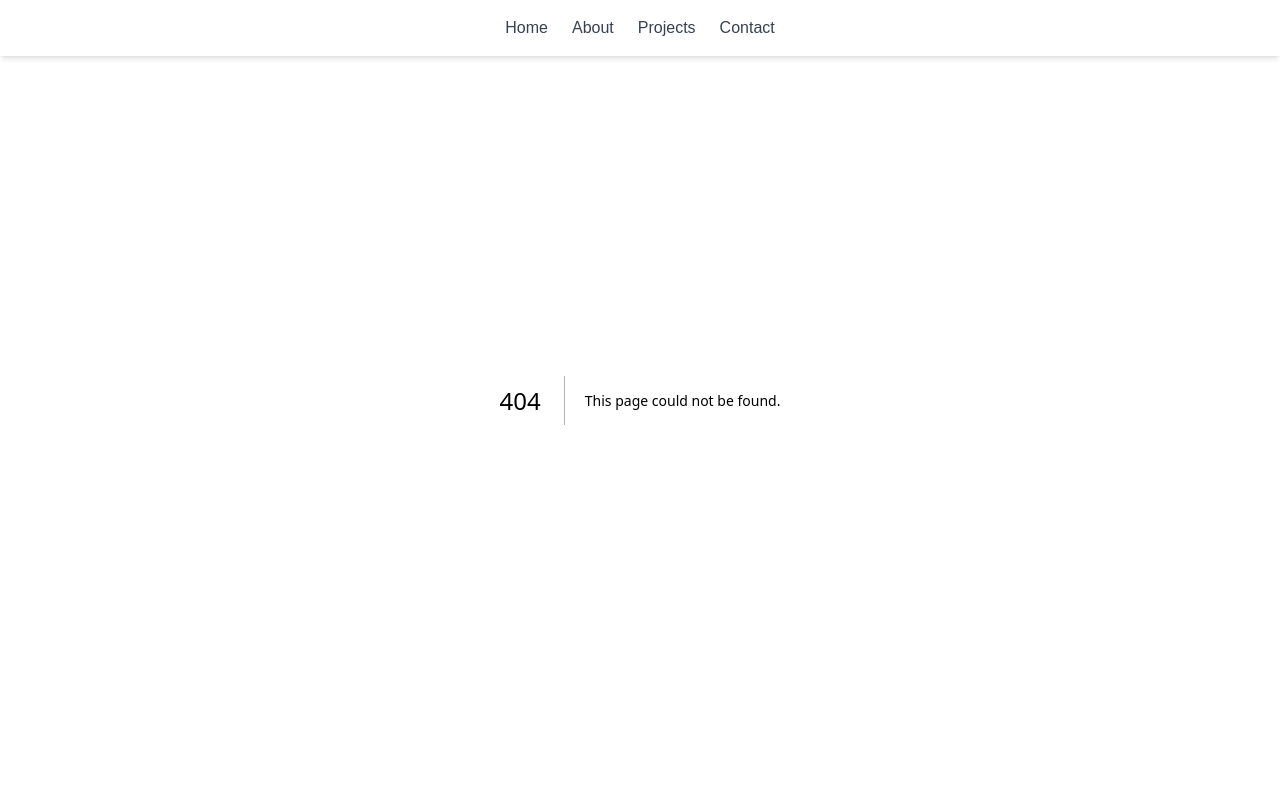
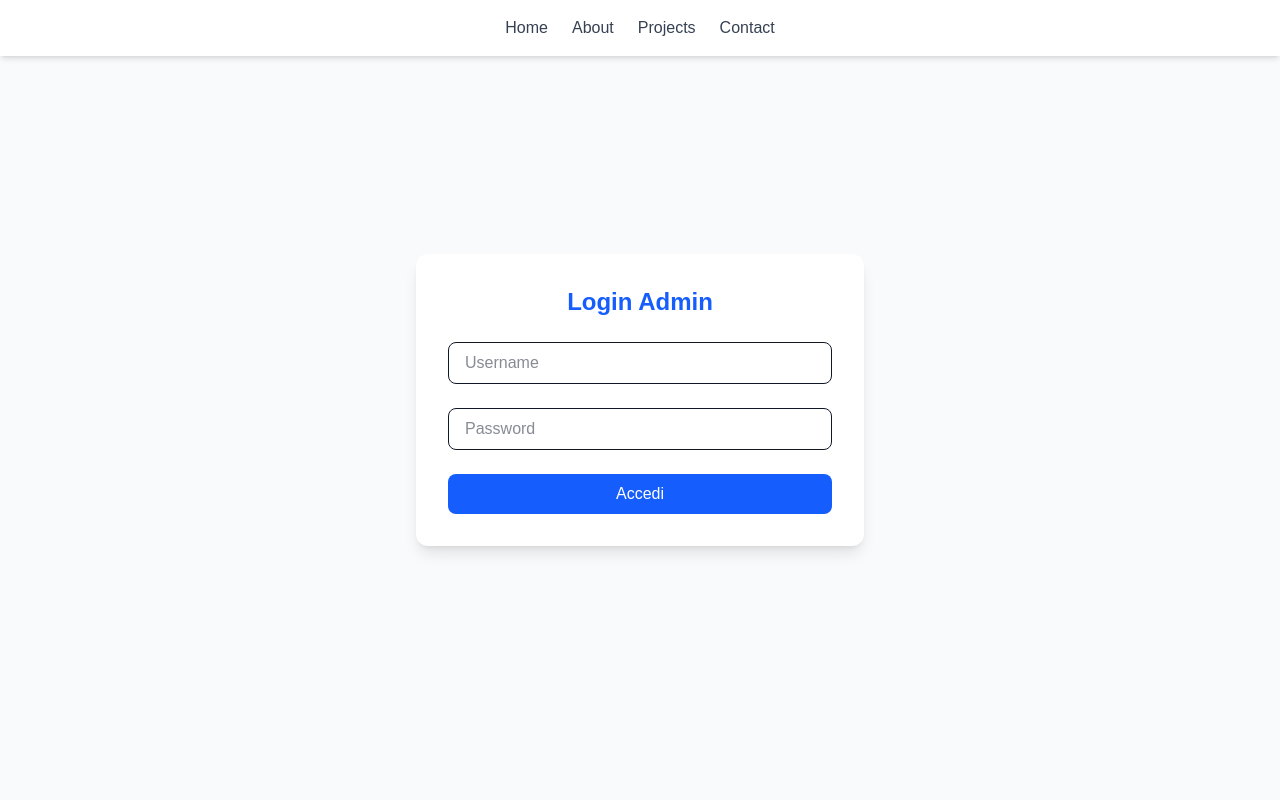
Before and after one commit to aitsu01/portfolio-devops, a Next.js app: page /admin/login in a window 1280 px wide. Before the commit this address had no page. Shown: the top 800 px of the page. Built offline with nearby package versions, Linux system fonts and the light colour scheme.

Commit message:
sezione admin messages read aggiunta

```diff
--- a/package.json
+++ b/package.json
@@ -11,6 +11,7 @@
   "dependencies": {
     "@prisma/client": "^6.15.0",
     "next": "15.5.2",
+    "next-auth": "^4.24.11",
     "react": "19.1.0",
     "react-dom": "19.1.0",
     "react-icons": "^5.5.0",
--- /dev/null
+++ b/src/app/admin/login/page.tsx
@@ -0,0 +1,60 @@
+"use client"
+import { signIn } from "next-auth/react"
+import { useState } from "react"
+import { useRouter } from "next/navigation"
+
+export default function LoginPage() {
+  const [user, setUser] = useState({ username: "", password: "" })
+  const router = useRouter()
+
+  const handleSubmit = async (e: React.FormEvent) => {
+    e.preventDefault()
+    const res = await signIn("credentials", {
+      redirect: false,
+      username: user.username,
+      password: user.password,
+    })
+
+    if (!res?.error) {
+      router.push("/admin/messages")
+    } else {
+      alert("Credenziali errate")
+    }
+  }
+
+  return (
+    <main className="min-h-screen flex items-center justify-center bg-gray-50">
+      <form
+        onSubmit={handleSubmit}
+        className="bg-white shadow-lg rounded-xl p-8 w-full max-w-md space-y-6"
+      >
+        <h1 className="text-2xl font-bold text-center text-blue-600">Login Admin</h1>
+
+        <input
+          type="text"
+          placeholder="Username"
+          value={user.username}
+          onChange={(e) => setUser({ ...user, username: e.target.value })}
+          className="w-full px-4 py-2 border rounded-lg text-gray-900"
+          required
+        />
+
+        <input
+          type="password"
+          placeholder="Password"
+          value={user.password}
+          onChange={(e) => setUser({ ...user, password: e.target.value })}
+          className="w-full px-4 py-2 border rounded-lg text-gray-900"
+          required
+        />
+
+        <button
+          type="submit"
+          className="w-full bg-blue-600 text-white py-2 rounded-lg hover:bg-blue-700"
+        >
+          Accedi
+        </button>
+      </form>
+    </main>
+  )
+}
--- /dev/null
+++ b/src/app/admin/messages/LogoutButton.tsx
@@ -0,0 +1,14 @@
+"use client"
+
+import { signOut } from "next-auth/react"
+
+export default function LogoutButton() {
+  return (
+    <button
+      onClick={() => signOut({ callbackUrl: "/" })}
+      className="px-4 py-2 bg-red-600 text-white rounded-lg hover:bg-red-700 transition"
+    >
+      Logout
+    </button>
+  )
+}
--- a/src/app/admin/messages/page.tsx
+++ b/src/app/admin/messages/page.tsx
@@ -1,26 +1,35 @@
-"use client"
-import useSWR from "swr"
+import { getServerSession } from "next-auth"
+import { prisma } from "@/lib/prisma"
+import { redirect } from "next/navigation"
+import authConfig from "@/app/api/auth/[...nextauth]/route"
+import LogoutButton from "./LogoutButton"
 
-const fetcher = (url: string) => fetch(url).then((res) => res.json())
+export default async function AdminMessagesPage() {
+  const session = await getServerSession(authConfig)
 
-export default function AdminMessagesPage() {
-  const { data, error } = useSWR("/api/messages", fetcher)
+  if (!session) {
+    redirect("/admin/login")
+  }
 
-  if (error) return <div className="p-10 text-red-600">Errore nel caricamento</div>
-  if (!data) return <div className="p-10">Caricamento...</div>
+  const messages = await prisma.message.findMany({
+    orderBy: { createdAt: "desc" },
+  })
 
   return (
     <main className="min-h-screen bg-gray-50 py-16 px-6 flex flex-col items-center">
       <section className="max-w-5xl w-full">
-        <h1 className="text-4xl font-bold mb-10 text-center text-gray-900">
-          Messaggi ricevuti
-        </h1>
+        <div className="flex justify-between items-center mb-10">
+          <h1 className="text-4xl font-bold text-gray-900">
+            Messaggi ricevuti
+          </h1>
+          <LogoutButton />
+        </div>
 
-        {data.length === 0 ? (
+        {messages.length === 0 ? (
           <p className="text-gray-600 text-center">Nessun messaggio trovato.</p>
         ) : (
           <div className="space-y-4">
-            {data.map((m: any) => (
+            {messages.map((m) => (
               <div
                 key={m.id}
                 className="p-6 border rounded-xl shadow bg-white hover:shadow-lg transition"
--- /dev/null
+++ b/src/app/api/auth/[...nextauth]/route.ts
@@ -0,0 +1,31 @@
+import NextAuth from "next-auth"
+import CredentialsProvider from "next-auth/providers/credentials"
+
+const authConfig = {
+  providers: [
+    CredentialsProvider({
+      name: "Credentials",
+      credentials: {
+        username: { label: "Username", type: "text" },
+        password: { label: "Password", type: "password" },
+      },
+      async authorize(credentials) {
+        // login base con credenziali da .env
+        if (
+          credentials?.username === process.env.ADMIN_USER &&
+          credentials?.password === process.env.ADMIN_PASS
+        ) {
+          return { id: "1", name: "Admin", email: "admin@example.com" }
+        }
+        return null
+      },
+    }),
+  ],
+  session: { strategy: "jwt" },
+  secret: process.env.NEXTAUTH_SECRET,
+}
+
+const handler = NextAuth(authConfig)
+
+export { handler as GET, handler as POST }
+export default authConfig
```
Also changed, not shown: 1 other file (tests, documents, lock files or other folders).
